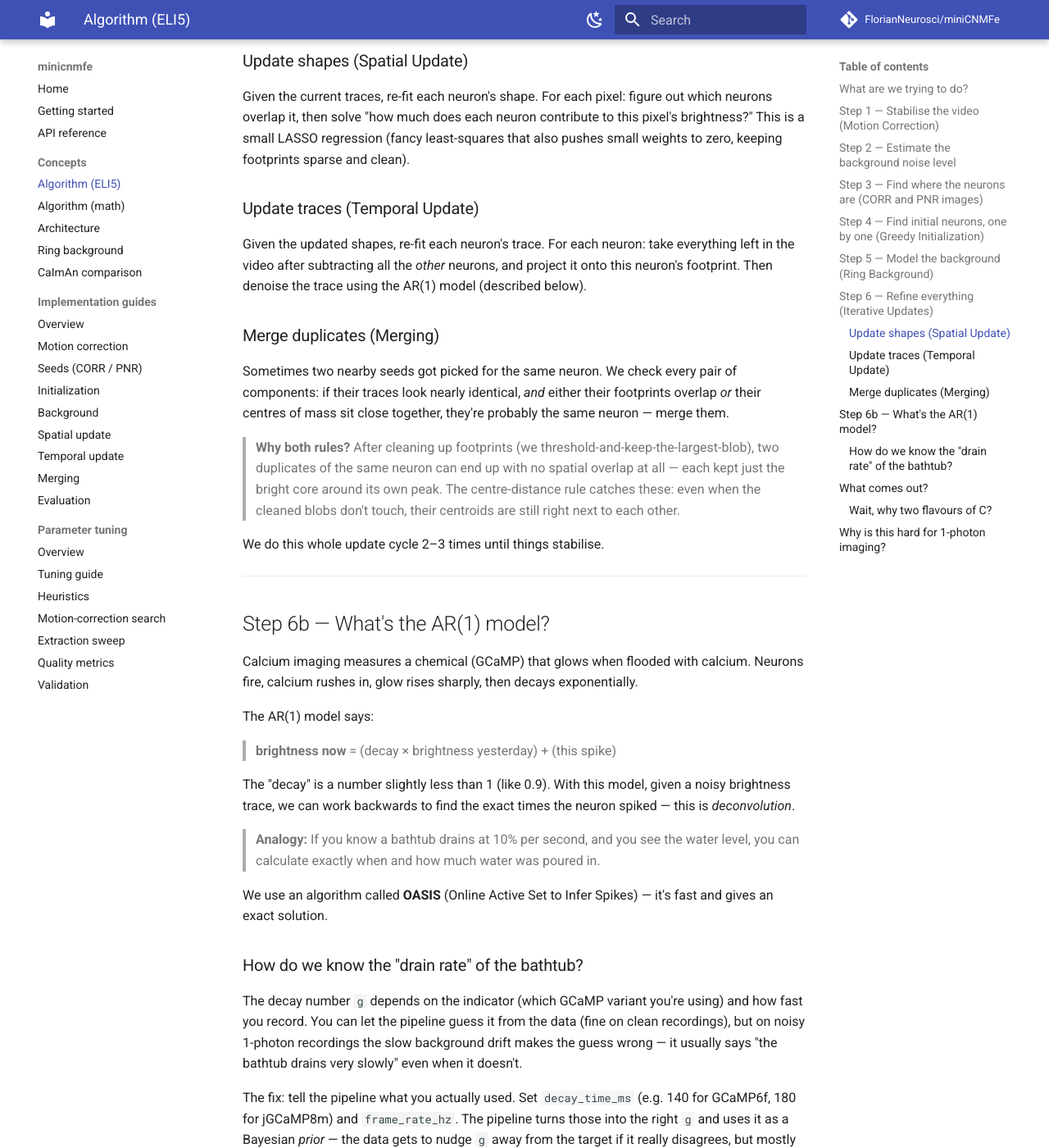
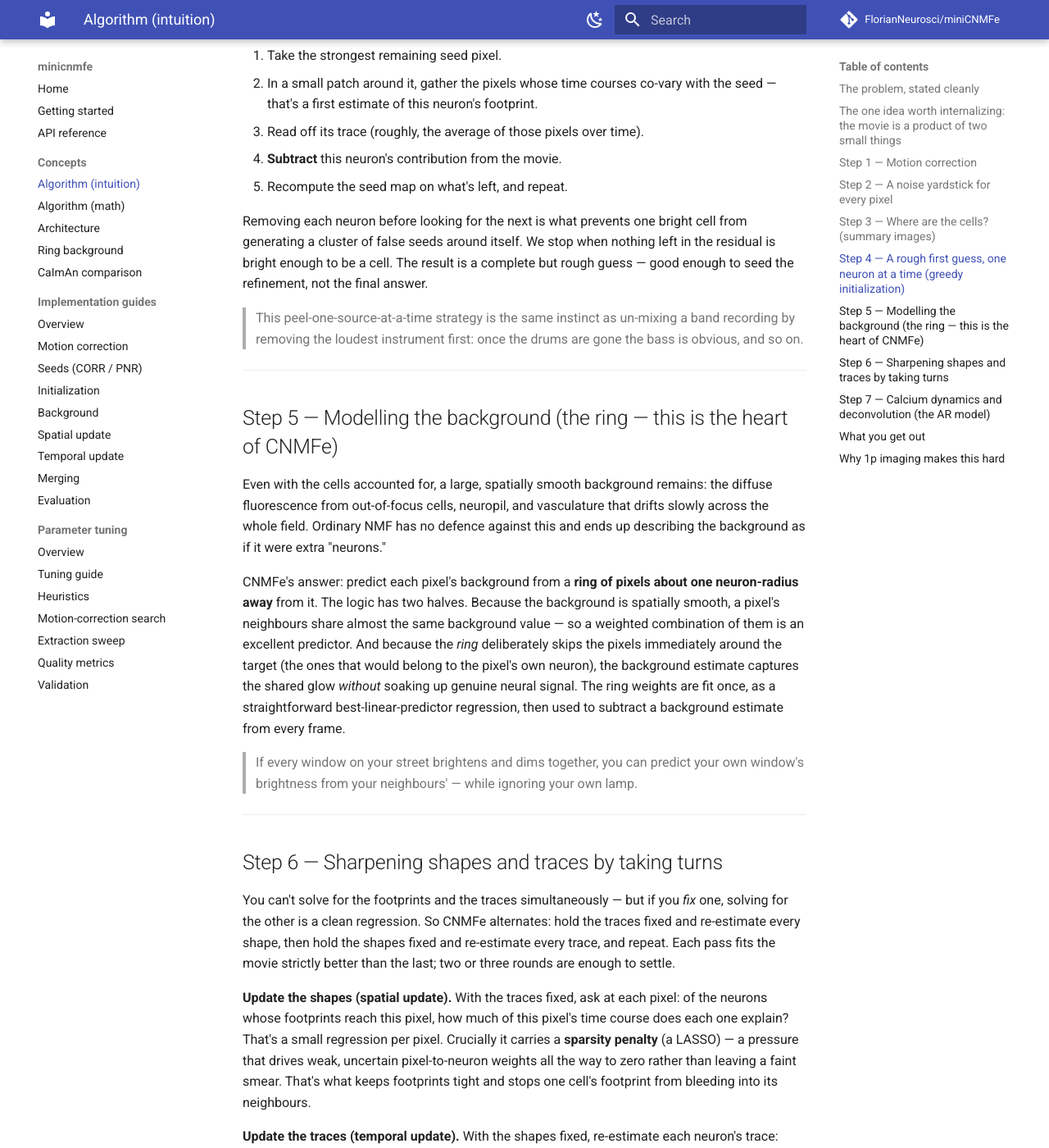
Before and after one commit to FlorianNeurosci/miniCNMFe, an MkDocs documentation site: the page built from docs/concepts/algorithm-eli5.md, in a window 1280 px wide and 1400 px high, scrolled down 2733 px. Shown: the whole window at 82% size. Built offline with MkDocs 1.6.1 and Material for MkDocs 9.7.7, drawn with Linux system fonts in a browser that asks for light colours; comment, search, counter and statistics services are not loaded; some of the changed text lies outside the part shown.

Commit message:
docs: rewrite the concepts explainer for a neuroscience audience
Rewrite docs/concepts/algorithm-eli5.md from an 'explain like you're five' piece into a conceptual walkthrough aimed at neuroscientists fluent in calcium imaging but not linear algebra: it introduces the generative / matrix-factorization model up front and explains regression, the sparsity (LASSO) penalty, the ring background, autoregressive (AR) deconvolution, and the Bayesian g-prior in words rather than equations. Rename the nav label and cross-links from 'ELI5' to 'Algorithm (intuition)'; the filename is kept to avoid breaking links.

Co-Authored-By: Claude Opus 4.8 (1M context) <noreply@anthropic.com>

```diff
--- a/docs/concepts/algorithm-eli5.md
+++ b/docs/concepts/algorithm-eli5.md
@@ -1,156 +1,257 @@
 ---
-tags: [minicnmfe, explainer, eli5]
+tags: [minicnmfe, explainer, concepts]
 ---
 
-# CNMFe — Explained Like You're Five
+# CNMFe — A Conceptual Walkthrough
 
-> For the equations behind each step, see [algorithm math](./algorithm-math.md). For where to find the code, see [architecture](./architecture.md).
+> Written for someone fluent in calcium imaging who would rather not wade through
+> linear algebra. Every step is explained by *what it does* and *why*, with the
+> statistical machinery described in words rather than equations. For the actual
+> equations, see [algorithm math](./algorithm-math.md); for where each step lives
+> in the code, see [architecture](./architecture.md).
 
 ---
 
-## What are we trying to do?
+## The problem, stated cleanly
 
-Imagine you filmed hundreds of glowing fireflies in a dark field, but through frosted glass. Every frame of video shows blobs of light — some are individual fireflies flashing, but there's also a diffuse background glow from all the fireflies you can't quite see.
+You have a one-photon movie: `T` frames of a field of view containing some unknown
+number of neurons, `K`. Each neuron has two things that don't change over the
+recording and one that does:
 
-Your job: figure out *which firefly is where* and *when exactly each one flashed*.
+- a **spatial footprint** — the set of pixels it illuminates and how strongly each
+  pixel belongs to it (essentially its soma profile as seen through the tissue), and
+- a **fluorescence trace** — its baseline plus the transients it emits when it fires.
 
-In real life: you recorded neurons in a mouse brain. Each neuron is a tiny blob of light that gets brighter when it fires. The "frosted glass" is the tissue scattering — a messy background that varies slowly everywhere.
+What the camera records at a given pixel, over time, is a *sum*: every neuron whose
+footprint covers that pixel contributes its trace (scaled by how much that pixel
+belongs to it), on top of a large diffuse background, plus noise. The neurons are
+mixed together in the image, and worse, they're mixed into a background that dwarfs
+them.
 
-**CNMFe** is the algorithm that separates the individual neuron signals from this noisy, correlated background.
+CNMFe's job is to invert that mixing — to recover the individual footprints and
+traces from the blended movie. This is a **source-separation** (demixing) problem,
+conceptually identical to recovering individual speakers from a single microphone
+that recorded a crowded room.
 
 ---
 
-## Step 1 — Stabilise the video (Motion Correction)
+## The one idea worth internalizing: the movie is a product of two small things
 
-The camera or the brain wiggles. So frame 1 and frame 2 might be shifted by a pixel or two.
+CNMFe assumes the movie is well explained by a *small* number of sources, each of
+which is **one fixed spatial pattern multiplied by one time course**. Stack the `K`
+footprints into a set of images (call it `A`) and the `K` traces into a set of time
+series (call it `C`); the model says the movie ≈ `A` combined with `C` (each pixel's
+movie = sum over neurons of footprint-weight × trace), plus background and noise.
 
-> **Analogy:** Like stacking holiday photos — you line them all up before you start looking for differences.
+That "a handful of sources generate the entire movie" claim is the whole trick.
+Instead of treating every pixel at every frame as an independent number, you commit
+to the idea that they are all generated by `K` footprints and `K` traces. Fitting the
+model means choosing the footprints and traces whose combination best reproduces what
+the camera actually saw. In the literature this is a **matrix factorization** — you're
+factoring the big movie into two much smaller pieces.
 
-We take each frame and find how far it drifted from a reference (the average of the first few hundred frames), then shift it back. We use a math trick called *phase correlation* (basically: compare patterns in frequency space) which gives subpixel accuracy — we can correct shifts of 0.3 pixels, not just whole pixels.
+Three assumptions turn this generic idea into something that recovers *neurons*
+specifically (this is the "constrained" in CNMFe):
+
+- **Non-negativity.** Footprints and fluorescence can't be negative — light only adds.
+  Forcing the factors to be non-negative is what makes them come out looking like real
+  cells and real transients instead of abstract patterns that merely happen to fit.
+- **Sparsity and compactness.** A neuron occupies a small, connected patch, not the
+  whole frame. The fit actively prefers footprints that are small and local.
+- **Calcium dynamics.** Each trace should look like calcium — sharp rises, exponential
+  decays — not arbitrary wiggles. This constraint lives on the temporal side (see the
+  deconvolution step).
+
+The rest of the pipeline is machinery for fitting this model on messy 1p data:
+stabilize the movie → get a rough first guess of the sources → model the background →
+alternately sharpen the shapes and the traces → tidy up.
 
 ---
 
-## Step 2 — Estimate the background noise level
+## Step 1 — Motion correction
 
-Every pixel has some random flicker even when nothing is happening. We measure how *noisy* each pixel is by looking at the high-frequency wiggles in its brightness over time (neurons change slowly; noise is fast).
+The brain and the scope drift, so a pixel in frame 1 isn't the same tissue as that
+pixel in frame 500. Before you can claim a footprint is fixed, you have to make it
+*actually* fixed by registering every frame to a common reference (the average of the
+first few hundred frames).
 
-> **Analogy:** Tuning out the static on a radio to hear how strong the signal is.
+The registration uses **phase correlation** — comparing frames in the frequency domain,
+which finds the translation between them with sub-pixel accuracy (it can detect and
+undo a 0.3-pixel shift, not just whole-pixel jumps). Sub-pixel matters here: an
+uncorrected drift of a pixel or two smears a soma across its neighbours and corrupts
+every downstream footprint.
 
 ---
 
-## Step 3 — Find where the neurons are (CORR and PNR images)
+## Step 2 — A noise yardstick for every pixel
 
-We make two "summary pictures" to show us where neurons probably are:
+Each pixel flickers a little even when nothing is happening. We measure that
+per-pixel noise level from the *fast* fluctuations in its time course (calcium signals
+are slow; sensor and shot noise are fast, so the high-frequency content is essentially
+pure noise).
 
-- **CORR (Correlation image):** At each pixel, how similar is its signal to its neighbours? Neurons are compact — a neuron pixel and its immediate neighbours all flash together. Random noise doesn't.
-
-- **PNR (Peak-to-Noise Ratio):** At each pixel, how tall is the biggest flash compared to the background noise? A real neuron flash is much bigger than random noise.
-
-> **Analogy:** CORR is like asking "does this pixel move in sync with the ones around it?" PNR is asking "does this pixel ever get *much* brighter than its usual noise level?"
-
-Multiplying CORR × PNR gives a score map. Bright spots in this map are likely neurons.
-
-We also run the video through a *center-surround filter* first — this sharpens neuron-shaped signals and suppresses the diffuse background (like sharpening a blurry photo before you look for faces).
+This isn't cosmetic — it becomes the ruler used later to decide whether a candidate is
+a real cell or just a bright patch of noise. "How big is this signal *relative to this
+pixel's own noise*" is a far better question than "how bright is it."
 
 ---
 
-## Step 4 — Find initial neurons, one by one (Greedy Initialization)
+## Step 3 — Where are the cells? (summary images)
 
-We pick neurons one at a time, starting with the brightest (highest CORR×PNR score):
+Two summary images collapse the whole movie into a "where are the neurons" map:
 
-1. Pick the top candidate pixel (the "seed").
-2. Look at a small patch around it. Find pixels whose brightness goes up and down together with the seed — those are probably part of the same neuron.
-3. Fit a small football-shaped blob (the "spatial footprint") to those pixels.
-4. Record the average brightness over time (the "trace").
-5. **Subtract** this neuron's signal from the video.
-6. Recompute the CORR/PNR map on the cleaned-up video.
-7. Repeat for the next brightest spot.
+- **CORR (local correlation image).** At each pixel, how correlated is its time course
+  with its immediate neighbours? A soma spans several pixels that rise and fall
+  together, so it lights up as a compact correlated patch; uncorrelated noise does not.
+- **PNR (peak-to-noise ratio).** At each pixel, how tall is its largest transient
+  compared with the noise yardstick from Step 2? Real events tower over noise.
 
-> **Analogy:** Like peeling away the loudest instrument in a song one by one — after removing the drums, you can hear the bass more clearly; after removing the bass, the guitar emerges.
-
-We stop when no pixels are bright enough to be a new neuron.
+Their product, `CORR × PNR`, is the seed map: pixels that are both locally correlated
+*and* have large transients. Before computing these, the movie is passed through a
+**center-surround filter** (a difference-of-Gaussians band-pass tuned to the cell
+scale) — this suppresses the smooth, low-spatial-frequency background and enhances
+blobs the size of a soma, so the summary images reflect cells rather than the glow.
 
 ---
 
-## Step 5 — Model the background (Ring Background)
+## Step 4 — A rough first guess, one neuron at a time (greedy initialization)
 
-Even after finding all neurons, there's still a spatially correlated background: the diffuse glow that drifts slowly across the whole field. CNMFe uses a clever model for this:
+We build the initial set of sources by peeling neurons off the seed map greedily:
 
-For each pixel, predict its background from a **ring of pixels** around it (at distance ~1.5 × neuron size). Nearby pixels share the same diffuse glow, so a weighted sum of the ring neighbours is a good predictor.
+1. Take the strongest remaining seed pixel.
+2. In a small patch around it, gather the pixels whose time courses co-vary with the
+   seed — that's a first estimate of this neuron's footprint.
+3. Read off its trace (roughly, the average of those pixels over time).
+4. **Subtract** this neuron's contribution from the movie.
+5. Recompute the seed map on what's left, and repeat.
 
-> **Analogy:** If all the streetlights on your block flicker together, you can predict how bright your window is from how bright your neighbours' windows are.
+Removing each neuron before looking for the next is what prevents one bright cell from
+generating a cluster of false seeds around itself. We stop when nothing left in the
+residual is bright enough to be a cell. The result is a complete but rough guess — good
+enough to seed the refinement, not the final answer.
 
-We fit the ring weights using simple linear regression — once. The resulting "background model" can then be subtracted from every frame.
+> This peel-one-source-at-a-time strategy is the same instinct as un-mixing a band
+> recording by removing the loudest instrument first: once the drums are gone the bass
+> is obvious, and so on.
 
 ---
 
-## Step 6 — Refine everything (Iterative Updates)
+## Step 5 — Modelling the background (the ring — this is the heart of CNMFe)
 
-Our initial guesses for neuron shapes and traces aren't perfect. So we take turns improving them:
+Even with the cells accounted for, a large, spatially smooth background remains: the
+diffuse fluorescence from out-of-focus cells, neuropil, and vasculature that drifts
+slowly across the whole field. Ordinary NMF has no defence against this and ends up
+describing the background as if it were extra "neurons."
 
-### Update shapes (Spatial Update)
+CNMFe's answer: predict each pixel's background from a **ring of pixels about one
+neuron-radius away** from it. The logic has two halves. Because the background is
+spatially smooth, a pixel's neighbours share almost the same background value — so a
+weighted combination of them is an excellent predictor. And because the *ring*
+deliberately skips the pixels immediately around the target (the ones that would belong
+to the pixel's own neuron), the background estimate captures the shared glow *without*
+soaking up genuine neural signal. The ring weights are fit once, as a straightforward
+best-linear-predictor regression, then used to subtract a background estimate from
+every frame.
 
-Given the current traces, re-fit each neuron's shape. For each pixel: figure out which neurons overlap it, then solve "how much does each neuron contribute to this pixel's brightness?" This is a small LASSO regression (fancy least-squares that also pushes small weights to zero, keeping footprints sparse and clean).
-
-### Update traces (Temporal Update)
-
-Given the updated shapes, re-fit each neuron's trace. For each neuron: take everything left in the video after subtracting all the *other* neurons, and project it onto this neuron's footprint. Then denoise the trace using the AR(1) model (described below).
-
-### Merge duplicates (Merging)
-
-Sometimes two nearby seeds got picked for the same neuron. We check every pair of components: if their traces look nearly identical, *and* either their footprints overlap *or* their centres of mass sit close together, they're probably the same neuron — merge them.
-
-> **Why both rules?** After cleaning up footprints (we threshold-and-keep-the-largest-blob), two duplicates of the same neuron can end up with no spatial overlap at all — each kept just the bright core around its own peak. The centre-distance rule catches these: even when the cleaned blobs don't touch, their centroids are still right next to each other.
-
-We do this whole update cycle 2–3 times until things stabilise.
+> If every window on your street brightens and dims together, you can predict your own
+> window's brightness from your neighbours' — while ignoring your own lamp.
 
 ---
 
-## Step 6b — What's the AR(1) model?
+## Step 6 — Sharpening shapes and traces by taking turns
 
-Calcium imaging measures a chemical (GCaMP) that glows when flooded with calcium. Neurons fire, calcium rushes in, glow rises sharply, then decays exponentially.
+You can't solve for the footprints and the traces simultaneously — but if you *fix*
+one, solving for the other is a clean regression. So CNMFe alternates: hold the traces
+fixed and re-estimate every shape, then hold the shapes fixed and re-estimate every
+trace, and repeat. Each pass fits the movie strictly better than the last; two or three
+rounds are enough to settle.
 
-The AR(1) model says:
+**Update the shapes (spatial update).** With the traces fixed, ask at each pixel: of the
+neurons whose footprints reach this pixel, how much of this pixel's time course does
+each one explain? That's a small regression per pixel. Crucially it carries a
+**sparsity penalty** (a LASSO) — a pressure that drives weak, uncertain pixel-to-neuron
+weights all the way to zero rather than leaving a faint smear. That's what keeps
+footprints tight and stops one cell's footprint from bleeding into its neighbours.
 
-> **brightness now** = (decay × brightness yesterday) + (this spike)
+**Update the traces (temporal update).** With the shapes fixed, re-estimate each
+neuron's trace: subtract *all the other* neurons from the movie, project what remains
+onto this neuron's footprint to read out its time course, then denoise that time course
+with the calcium-dynamics model (next section).
 
-The "decay" is a number slightly less than 1 (like 0.9). With this model, given a noisy brightness trace, we can work backwards to find the exact times the neuron spiked — this is *deconvolution*.
+**Merge duplicates (merging).** Two seeds sometimes land on the same cell. We merge a
+pair when their traces are nearly identical **and** either their footprints overlap
+**or** their centroids sit close together.
 
-> **Analogy:** If you know a bathtub drains at 10% per second, and you see the water level, you can calculate exactly when and how much water was poured in.
-
-We use an algorithm called **OASIS** (Online Active Set to Infer Spikes) — it's fast and gives an exact solution.
-
-### How do we know the "drain rate" of the bathtub?
-
-The decay number `g` depends on the indicator (which GCaMP variant you're using) and how fast you record. You can let the pipeline guess it from the data (fine on clean recordings), but on noisy 1-photon recordings the slow background drift makes the guess wrong — it usually says "the bathtub drains very slowly" even when it doesn't.
-
-The fix: tell the pipeline what you actually used. Set `decay_time_ms` (e.g. 140 for GCaMP6f, 180 for jGCaMP8m) and `frame_rate_hz`. The pipeline turns those into the right `g` and uses it as a Bayesian *prior* — the data gets to nudge `g` away from the target if it really disagrees, but mostly it just anchors `g` where biology says it should be. See the [API reference](../api/index.md) for the indicator table.
+> Why both spatial rules? After footprints are cleaned up (we keep each one's largest
+> connected blob), two duplicates of the same neuron can end up with *no* pixel overlap
+> at all — each kept only the bright core around its own peak. The centroid rule catches
+> those: the cleaned blobs don't touch, but their centres are still right on top of each
+> other.
 
 ---
 
-## What comes out?
+## Step 7 — Calcium dynamics and deconvolution (the AR model)
 
-After all this, you have:
+You already know the shape of a calcium transient: a fast rise when the cell fires,
+then an exponential decay as the indicator unbinds. The **AR(1)** ("autoregressive")
+model is just the compact way to state that: the fluorescence in each frame equals a
+fixed fraction `g` of the previous frame's fluorescence, plus whatever new spiking
+input arrived this frame. A fraction slightly below 1 (say 0.9) *is* an exponential
+decay; the added input is the spike.
 
-- **A** — for each neuron: a map showing which pixels it covers (its "footprint")
-- **C** — for each neuron: its smooth calcium trace over time (denoised by OASIS into a clean AR(1) shape)
-- **S** — for each neuron: exactly when it fired (the spike train)
-- **YrA** — the *noisy* version of each calcium trace: what's left in the data at that footprint after subtracting all other neurons. `C + YrA` is the noisy-but-shape-faithful trace, useful when you want to compare against an external reference.
+**Deconvolution** runs that model backwards. Given the smooth, noisy trace, it recovers
+the sparse set of spike times and amplitudes that best explains it — turning a blurry
+fluorescence curve into an estimate of the underlying activity. The solver is **OASIS**,
+which does this exactly and very fast.
 
-> **Analogy:** Like unmixing a cocktail party recording into individual speakers (who is talking), when they spoke, and how loud each word was.
+> If you know a bathtub drains at a fixed 10% per second, then from the water level over
+> time you can reconstruct exactly when, and how much, water was poured in.
 
-### Wait, why two flavours of `C`?
-
-`C` is what OASIS *thinks* the calcium trace should look like, given the AR(1) decay model. It's clean, smooth, and ideal for spike analyses.
-
-`C + YrA` is what's actually *in the data* at that footprint. It's noisier, but its shape matches the underlying biology more faithfully — handy if you're correlating with another signal, or if your analysis cares about exact spike timing rather than smooth amplitude.
+**Where does the decay rate `g` come from?** You can estimate it from the data, and on
+clean recordings that's fine. But on 1p data the slow background drift contaminates the
+estimate and biases it toward "the indicator decays very slowly" even when it doesn't —
+which over-smooths the traces and blurs spike timing. The robust fix is to *tell* the
+pipeline what you used: set `decay_time_ms` (e.g. ~140 for GCaMP6f, ~180 for jGCaMP8m)
+and `frame_rate_hz`. The pipeline converts those into the expected `g` and uses it as a
+**Bayesian prior** — it anchors `g` at the biologically sensible value and only lets the
+data pull it away if the recording strongly disagrees. (A "prior" here just means a
+belief you hold before seeing the data; the fit blends that belief with the evidence
+instead of trusting a noisy data estimate outright.) The indicator table is in the
+[API reference](../api/index.md).
 
 ---
 
-## Why is this hard for 1-photon imaging?
+## What you get out
 
-In 2-photon imaging, the laser only excites one thin focal plane, so background is small.
+- **A** — each neuron's spatial footprint (which pixels it covers, and how strongly).
+- **C** — each neuron's denoised calcium trace: what OASIS believes the fluorescence
+  is, given the AR model. Clean, smooth, ideal for spike-based analyses.
+- **S** — each neuron's inferred spike train (the deconvolved events).
+- **YrA** — the *residual* at each footprint. `C + YrA` is the noisier but
+  shape-faithful trace: what is actually in the data at that footprint after removing
+  the other neurons.
 
-In 1-photon imaging, *everything* in the tissue fluoresces — nearby cells, axons, blood vessels, out-of-focus neurons. The background is huge and spatially correlated. Standard NMF methods confuse background with neurons.
+> The whole thing is a cocktail-party un-mixing: who is present (footprints), when each
+> spoke (spike trains), and the actual waveform of each voice (traces).
 
-CNMFe's ring-model background is specifically designed to separate this correlated background from the compact, structured neuron signals.
+**Two flavours of the trace, and when to use which.** `C` is the model's idealized
+version — smooth and AR-shaped, best when you care about spike timing and clean event
+detection. `C + YrA` is the empirical version — it keeps the real fluctuations in the
+data at that footprint, so its shape is more faithful to the underlying biology. Prefer
+it when you're correlating a trace against an external signal (behaviour, LFP, another
+imaging channel) and don't want the AR smoothing to distort the comparison.
+
+---
+
+## Why 1p imaging makes this hard
+
+In two-photon imaging, only a thin focal plane is excited, so the out-of-focus
+background is small and standard demixing methods cope.
+
+In one-photon (miniscope) imaging, the whole illuminated volume fluoresces at once —
+neuropil, axons, vasculature, out-of-focus somata — producing a background that is both
+*huge* and *spatially correlated*. Generic NMF cannot tell that correlated background
+apart from real cells and folds it into spurious sources. CNMFe's ring-background model
+is the piece built specifically to strip that correlated background away, leaving the
+compact, structured neural sources behind — which is exactly why it's the standard tool
+for miniscope data.
--- a/docs/getting-started/index.md
+++ b/docs/getting-started/index.md
@@ -1,6 +1,6 @@
 # CNMFe — Usage Guide
 
-> See [API reference](../api/index.md) for full parameter docs. See [algorithm ELI5](../concepts/algorithm-eli5.md) for intuition.
+> See [API reference](../api/index.md) for full parameter docs. See [algorithm intuition](../concepts/algorithm-eli5.md) for intuition.
 
 ---
 
--- a/mkdocs.yml
+++ b/mkdocs.yml
@@ -62,7 +62,7 @@ nav:
   - Getting started: getting-started/index.md
   - API reference: api/index.md
   - Concepts:
-      - Algorithm (ELI5): concepts/algorithm-eli5.md
+      - Algorithm (intuition): concepts/algorithm-eli5.md
       - Algorithm (math): concepts/algorithm-math.md
       - Architecture: concepts/architecture.md
       - Ring background: concepts/ring-background.md
```
Also changed, not shown: README.md (+1 -1 lines), docs/concepts/algorithm-math.md (+1 -1 lines), docs/index.md (+1 -1 lines).
